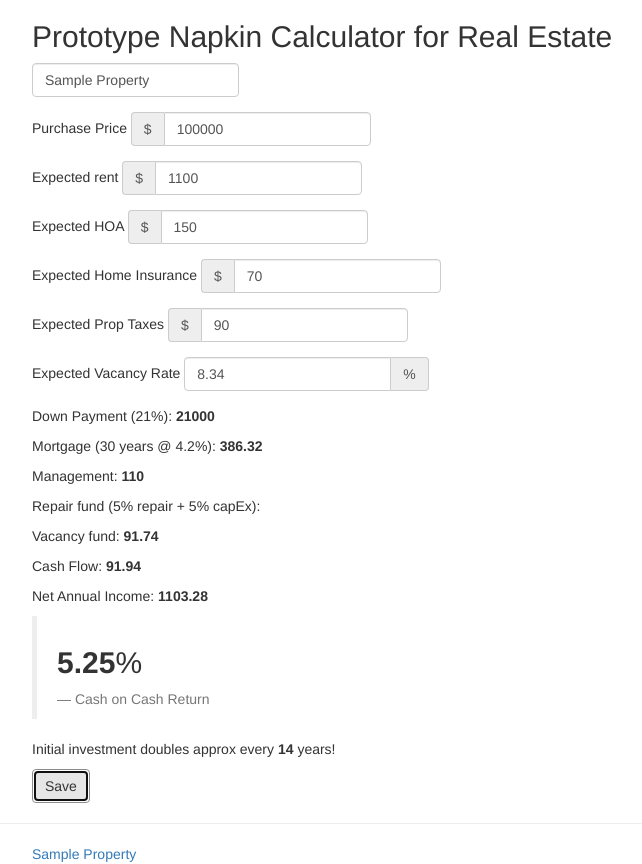
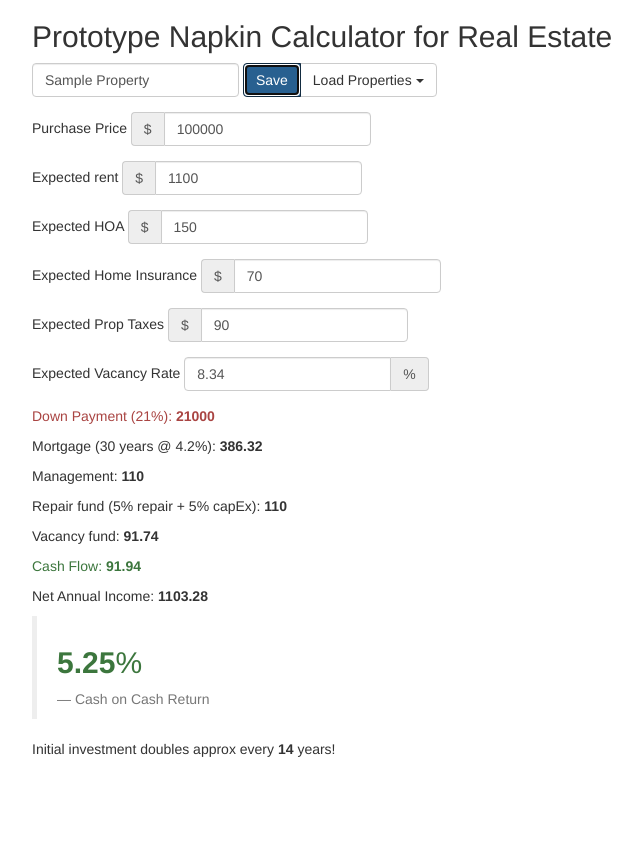
Before and after one commit to shafeen/RealEstateNapkinCalculator, a plain HTML site: page AngularNapkinCalculator/index.html in a window 1280 px wide. Both pictures are taken after a click on the button "Save". Shown: the whole page, without its empty margins (38-680 px from the left). After the commit the page ends 800 px from the top, so only its background shows below. Drawn offline with nearby package versions, Linux system fonts and the light colour scheme.

Commit message:
Updated AngularNapkinCalculator: added save/load dropdowns Also highlighted the 3 main values for a property [1] the down payment (or the initial investment) [2] the monthly cash flow and [3] the annual cash on cash return

```diff
--- a/AngularNapkinCalculator/calculator.js
+++ b/AngularNapkinCalculator/calculator.js
@@ -77,21 +77,13 @@ angular.module('napkinCalculatorApp', [])
     calculator.savedModels = [];
 
     calculator.saveCurrentModel = function () {
-        calculator.savedModels.push({
-            name: calculator.model.name,
-            propertyPrice: calculator.model.propertyPrice,
-            expectedRent: calculator.model.expectedRent,
-            expectedHOA: calculator.model.expectedHOA,
-            expectedInsurance: calculator.model.expectedInsurance,
-            expectedPropTaxes: calculator.model.expectedPropTaxes,
-            expectedVacancyPct: calculator.model.expectedVacancyPct,
-            repairFundPct: calculator.model.repairFundPct,
-            managementCostPct: calculator.model.managementCostPct,
-            capExPct: calculator.model.capExPct,
-            downPaymentPct: calculator.model.downPaymentPct,
-            interestPct: calculator.model.interestPct,
-            loanDurationYears: calculator.model.loanDurationYears
-        });
+        var model = {};
+        for (var property in calculator.model) {
+            if (calculator.model.hasOwnProperty(property)) {
+                model[property] = calculator.model[property];
+            }
+        }
+        calculator.savedModels.push(model);
     };
 
     calculator.loadModel = function (model) {
--- a/AngularNapkinCalculator/index.html
+++ b/AngularNapkinCalculator/index.html
@@ -18,6 +18,20 @@
             <div class="input-group">
                 <input type="text" class="form-control" style="border-radius: 4px"
                        ng-model="calculator.model.name" placeholder="Property Description"/>
+            </div>
+            <div class="btn-group" role="group" aria-label="...">
+                <button type="button" class="btn btn-primary" ng-click="calculator.saveCurrentModel()">Save</button>
+
+                <div class="btn-group" role="group">
+                    <button type="button" class="btn btn-default dropdown-toggle" data-toggle="dropdown" aria-haspopup="true" aria-expanded="false">
+                        Load Properties <span class="caret"></span>
+                    </button>
+                    <ul class="dropdown-menu">
+                        <li ng-repeat="savedModel in calculator.savedModels">
+                            <a href ng-click="calculator.loadModel(savedModel)">{{savedModel.name}}</a>
+                        </li>
+                    </ul>
+                </div>
             </div>
         </div>
         <div class="form-group form-inline">Purchase Price
@@ -60,7 +74,7 @@
     </div>
     <!--<p>: <input data-bind="value: " /></p>-->
     <!--<p>: <strong data-bind="text: "></strong></p>-->
-    <p>Down Payment (<span>{{calculator.model.downPaymentPct}}</span>%): <strong>{{calculator.downPaymentAmt()}}</strong></p>
+    <p class="text-danger">Down Payment (<span>{{calculator.model.downPaymentPct}}</span>%): <strong>{{calculator.downPaymentAmt()}}</strong></p>
     <p>Mortgage
         (<span>{{calculator.model.loanDurationYears}}</span> years
         @ <span>{{calculator.model.interestPct}}</span>%):
@@ -69,27 +83,20 @@
     <p>Management: <strong>{{calculator.managementCost()}}</strong></p>
     <p>Repair fund
         (<span>{{calculator.model.repairFundPct}}</span>% repair +
-        <span>{{calculator.model.capExPct}}</span>% capEx): <strong data-bind="text: repairFund"></strong></p>
+        <span>{{calculator.model.capExPct}}</span>% capEx): <strong>{{calculator.repairFund()}}</strong></p>
     <p>Vacancy fund: <strong>{{calculator.vacancyAllowance()}}</strong></p>
 
-    <p>Cash Flow: <strong>{{calculator.cashFlow()}}</strong></p>
+    <p class="text-success">Cash Flow: <strong>{{calculator.cashFlow()}}</strong></p>
     <p>Net Annual Income: <strong>{{calculator.netAnnualIncome()}}</strong></p>
 
     <blockquote>
-        <h2><strong>{{calculator.cashOnCashReturn()}}</strong>%</h2>
+        <h2 class="text-{{calculator.cashOnCashReturn() > 0? 'success' : 'danger'}}">
+            <strong>{{calculator.cashOnCashReturn()}}</strong>%
+        </h2>
         <footer>Cash on Cash Return</footer>
     </blockquote>
     <p>Initial investment doubles approx every <strong>{{calculator.doublerYears()}}</strong> years!</p>
 
-    <button class="btn btn-default" ng-click="calculator.saveCurrentModel()">Save</button>
-</div>
-
-<hr/>
-
-<div class="container">
-    <div ng-repeat="savedModel in calculator.savedModels">
-        <a href ng-click="calculator.loadModel(savedModel)">{{savedModel.name}}</a>
-    </div>
 </div>
 
 <script src="calculator.js"></script>
```
